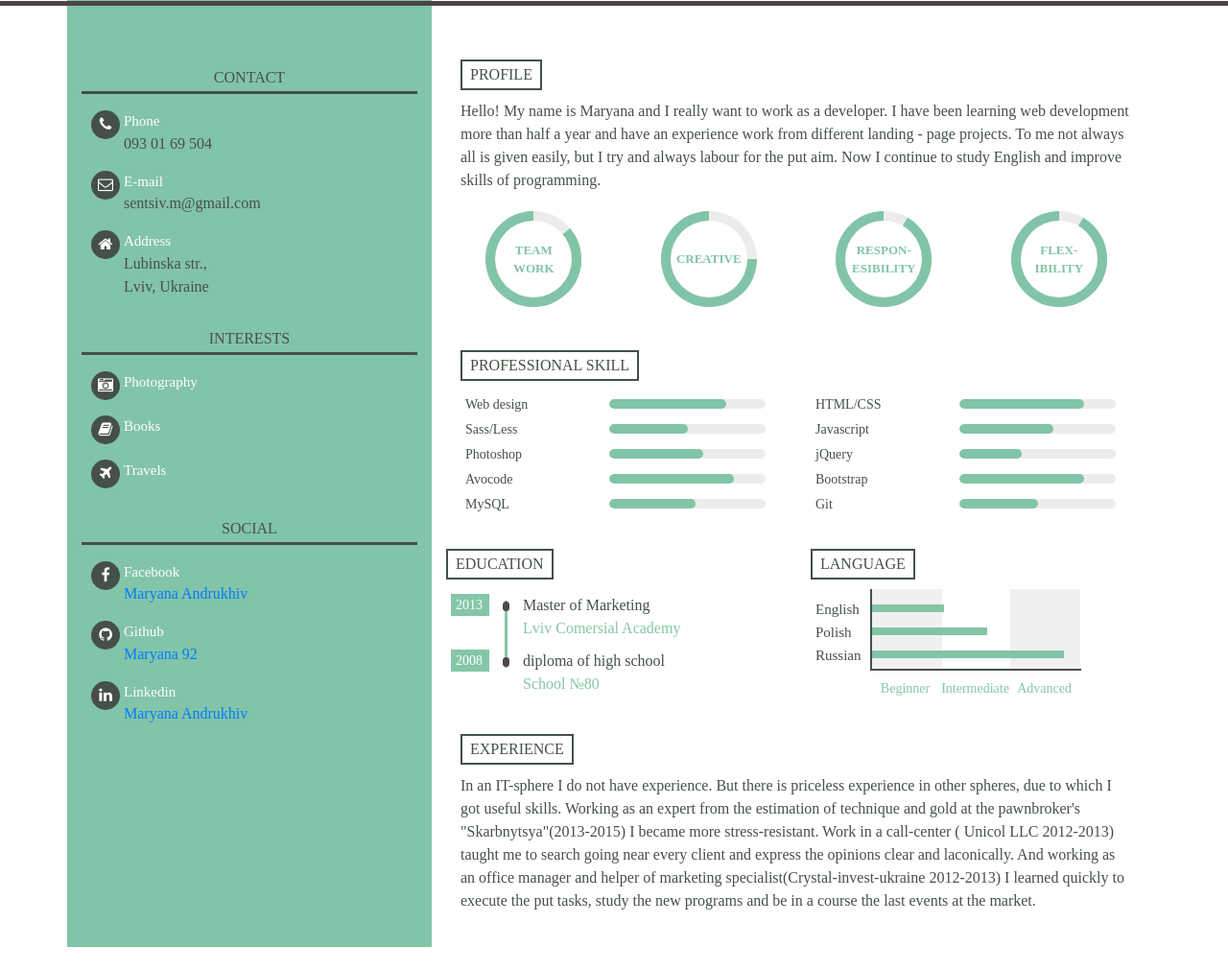
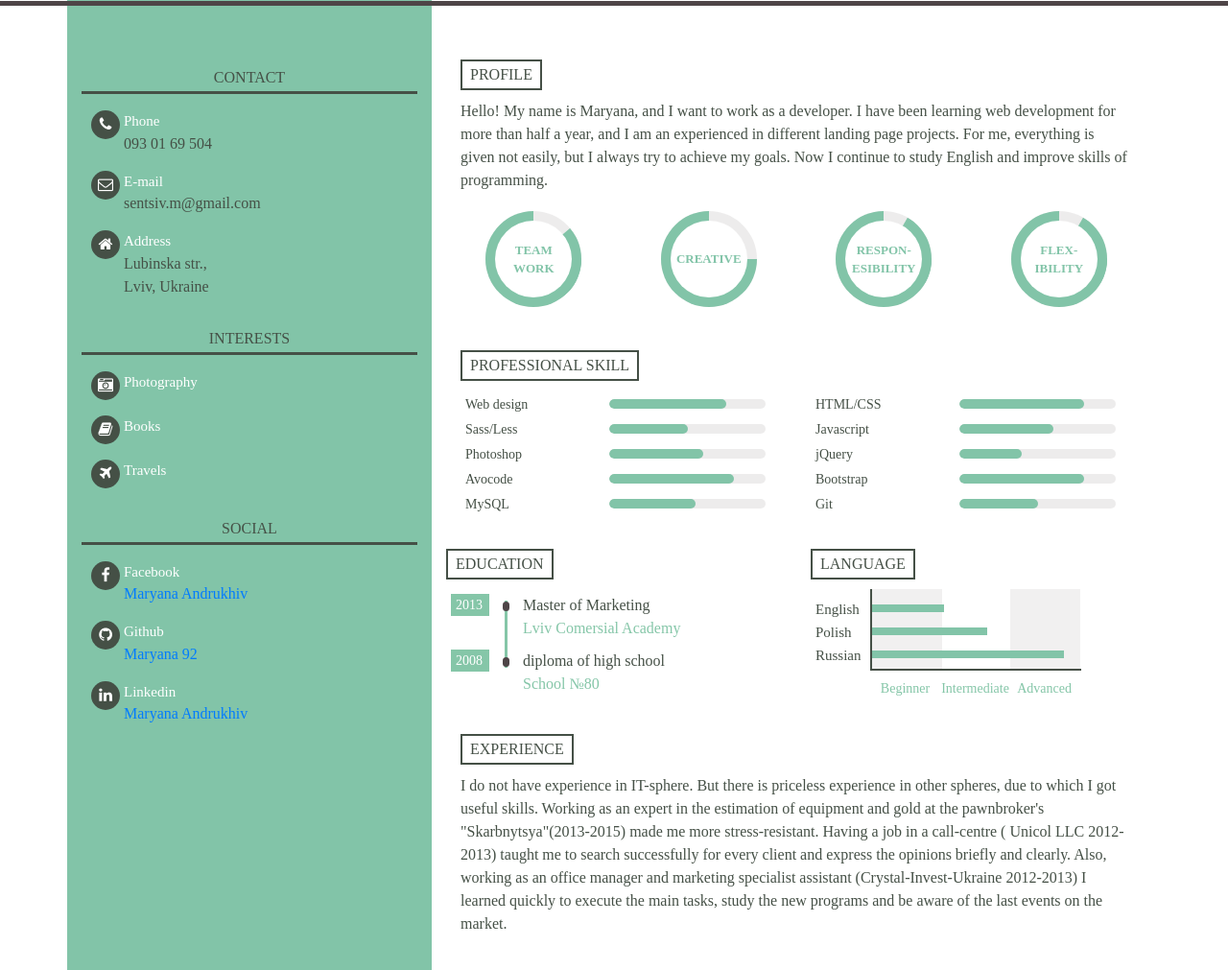
Before and after one commit to Maryana92/Maryana92.github., a website: page index.html in a window 1280 px wide. Shown: the part 351-1362 px from the top of the page at 96% size. Before the commit the page ends 1338 px from the top, so only its background shows below. Drawn offline with nearby package versions, Linux system fonts and the light colour scheme.

Commit message:
Second commit

```diff
--- a/index.html
+++ b/index.html
@@ -160,11 +160,11 @@
                     <div class="title">PROFILE</div>
                     <div class="content-block">
                         <div class="profile-top">
-                            Hello! My name is Maryana and I really want to work as a developer.
-                            I have been learning web development more than half a year and have an experience
-                            work from different landing - page projects. To me not always all is given easily,
-                            but I try and always labour for the put aim. Now I continue to study English and improve skills of programming.
-
+                            Hello! My name is Maryana, and I want to work as a developer.
+                            I have been learning web development for more than half a year,
+                            and I am an experienced in different landing page projects.
+                            For me, everything is given not easily, but I always try to achieve my goals.
+                            Now I continue to study English and improve skills of programming.
                         </div>
                         <div class="profile-bottom row">
                             <div class="col-6 col-md-3 profile-item">
@@ -344,7 +344,11 @@
                 <div id="language" class="content">
                     <div class="title">EXPERIENCE</div>
                     <div class="content-block">
-<p>In an IT-sphere I do not have experience. But there is priceless experience in other spheres, due to which I got useful skills. Working as an expert from the estimation of technique and gold at the pawnbroker's "Skarbnytsya"(2013-2015) I became more stress-resistant. Work in a call-center ( Unicol LLC 2012-2013) taught me to search going near every client and express the opinions clear and laconically. And working as an office manager and helper of marketing specialist(Crystal-invest-ukraine 2012-2013) I learned quickly to execute the put tasks,  study the new programs and be in a course the last events at the market.</p>
+<p>I do not have experience in IT-sphere. But there is priceless experience in other spheres,
+    due to which I got useful skills. Working as an expert in the estimation of equipment and gold at the pawnbroker's "Skarbnytsya"(2013-2015) made me more stress-resistant.
+    Having a job in a call-centre ( Unicol LLC 2012-2013) taught me to search successfully for every client and express the opinions briefly and clearly.
+    Also, working as an office manager and marketing specialist assistant (Crystal-Invest-Ukraine 2012-2013) I learned quickly to execute the main tasks,
+    study the new programs and be aware of the last events on the market.</p>
                     </div>
                 </div>
 
```
